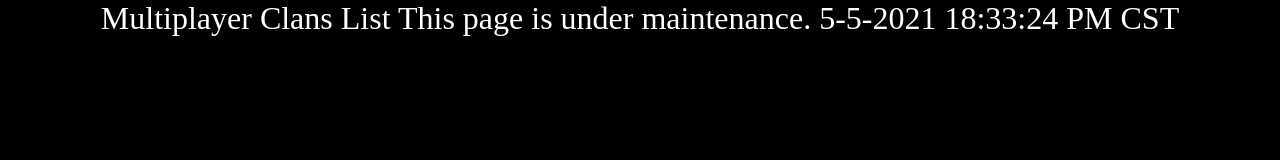
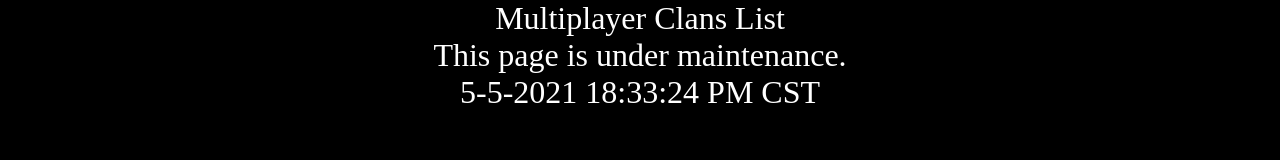
Before and after one commit to patrick-media/half-doom, a plain HTML site: page clans/list.html in a window 1280 px wide. Drawn offline with Linux system fonts and the light colour scheme.

Commit message:
Update list.html

```diff
--- a/clans/list.html
+++ b/clans/list.html
@@ -8,9 +8,9 @@
   <body>
     <center>
       <font size="6" color="white">
-        Multiplayer Clans List
-        This page is under maintenance.
-        5-5-2021 18:33:24 PM CST
+        Multiplayer Clans List<br>
+        This page is under maintenance.<br>
+        5-5-2021 18:33:24 PM CST<br>
       </font>
     </center>
   </body>
```
